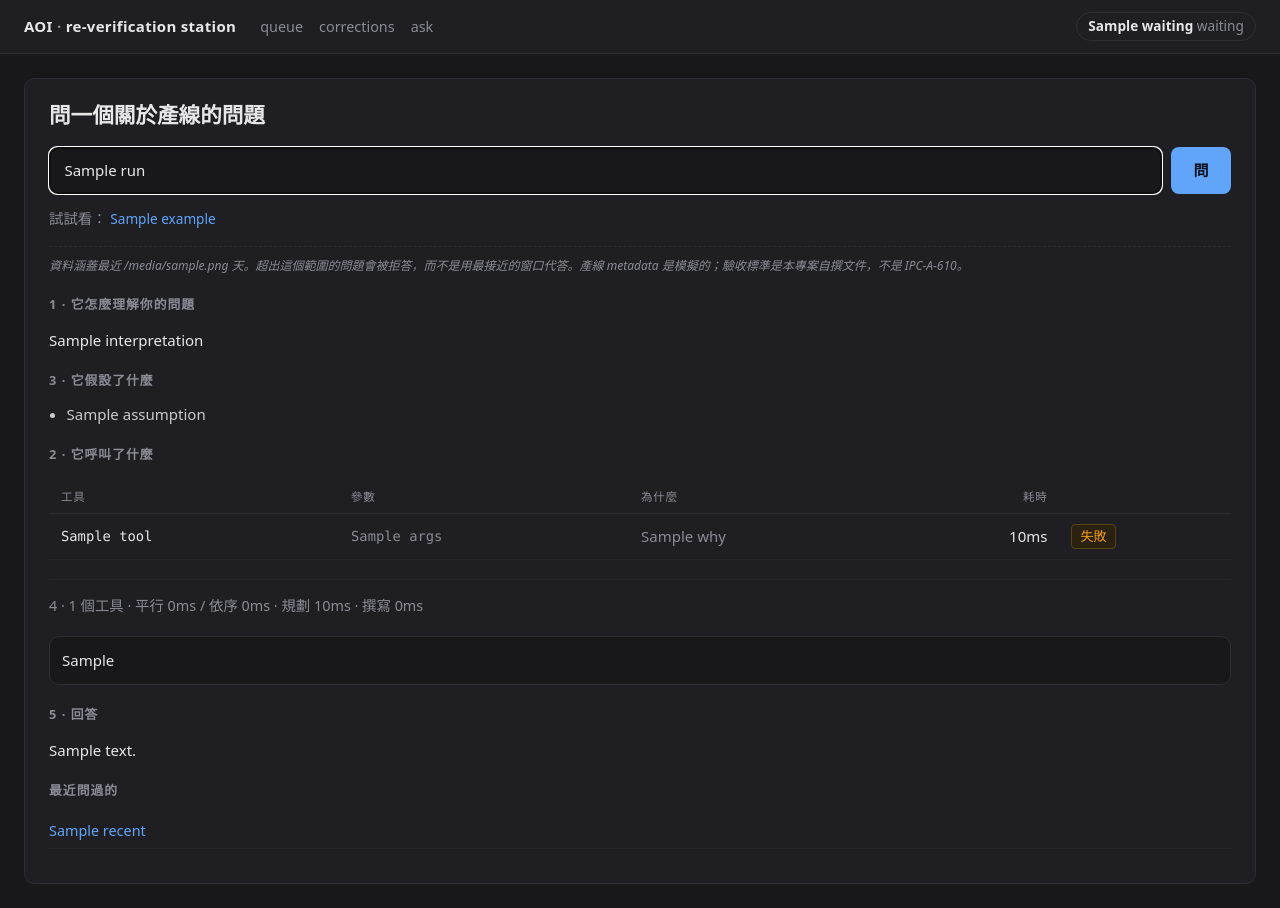
After one commit to lin891020/aoi-agent, a FastAPI app: template src/aoi_agent/station/templates/analysis.html in a window 1280 px wide. The commit adds this page. Run offline with FastAPI, Linux system fonts and the light colour scheme; the template is opened without the code that fills it: most values are stand-ins (such as "Sample title", 1, 10 or a date in 2020).

Commit message:
Add the ask page, with the plan shown beside the answer
Five blocks, numbered in the markup so a reviewer can see none was dropped:
how the question was read, what was called, what was assumed, what it cost, and
the prose. The middle two are there for trust rather than debugging -- a
supervisor can only judge 'open is up' if they can see it was measured against
the fleet average and not against last week.

The chart is inline SVG generated server-side. The station already works with
JavaScript off and vendors its one dependency so it survives a locked-down
shop-floor browser; a CDN charting library would break both for a picture of
six bars.

A test asserts that reopening a stored run never calls the model.

Co-Authored-By: Claude Opus 5 <noreply@anthropic.com>

```diff
--- a/src/aoi_agent/station/app.py
+++ b/src/aoi_agent/station/app.py
@@ -30,9 +30,14 @@ from fastapi.responses import HTMLResponse, RedirectResponse, Response
 from fastapi.staticfiles import StaticFiles
 from fastapi.templating import Jinja2Templates
 
+from aoi_agent.analysis import service as analysis_service
+from aoi_agent.analysis.graph import build_analysis_graph
+from aoi_agent.analysis.plan import store_domains
 from aoi_agent.graph.flow import DEFAULT_MODEL, build_graph
 from aoi_agent.llm.ollama import OllamaClient
 from aoi_agent.station import images, service
+from aoi_agent.station.chart_svg import render_svg
+from aoi_agent.store import analysis as analysis_store
 from aoi_agent.store import escalations
 from aoi_agent.store.boards import correction_summary, corrections, resolve_candidate
 
@@ -43,6 +48,7 @@ app.mount("/static", StaticFiles(directory=HERE / "static"), name="static")
 templates = Jinja2Templates(directory=HERE / "templates")
 
 _graph = None
+_analysis_graph = None
 
 
 def graph():
@@ -56,6 +62,20 @@ def graph():
     if _graph is None:
         _graph = build_graph(OllamaClient(os.getenv("AOI_AGENT_MODEL", DEFAULT_MODEL)))
     return _graph
+
+
+def analysis_graph():
+    """The analysis flow, built on first use for the same reason as ``graph()``.
+
+    A separate graph rather than a mode of the disposition one: it has no
+    checkpointer, because nothing here suspends and nobody is in the loop.
+    """
+    global _analysis_graph
+    if _analysis_graph is None:
+        _analysis_graph = build_analysis_graph(
+            OllamaClient(os.getenv("AOI_AGENT_MODEL", DEFAULT_MODEL))
+        )
+    return _analysis_graph
 
 
 def _reference(stem: str, index: int) -> str:
@@ -210,3 +230,76 @@ def corrections_page(request: Request):
             "waiting": len(escalations.pending()),
         },
     )
+
+
+
+#: Five, because they are the discoverability mechanism for someone who cannot
+#: write a query and has no other way to learn what is answerable. They are also
+#: the honest half of the dashboard argument in the spec: these are the common
+#: questions, and the free-form box is for the tail.
+EXAMPLE_QUESTIONS = [
+    "L2-M22 的 open 是不是不尋常？該停機嗎？",
+    "比較三條線的缺陷組成，並說明驗收規定",
+    "哪一台機器的缺陷率最高？",
+    "20085294 這片板子的脈絡是什麼？",
+    "short 的驗收標準是什麼？",
+]
+
+
+def _analysis_context(
+    request: Request, run: dict | None, errors: list[str] | None = None
+) -> dict:
+    """Everything ``analysis.html`` renders, for all three of its entrances.
+
+    ``errors`` is the live plan-validation list, which only a caller holding the
+    graph's state has: a stored run keeps the errors inside its answer, because
+    that is what the reader needs and normalising them would be a column nobody
+    queries. Passing them explicitly is how the streaming route hands them over
+    before the run is saved.
+
+    A chart is a whole specification or it is absent -- there is no empty spec
+    to render, so the guard is on the key being missing, not on a kind.
+    """
+    return {
+        "run": run,
+        "plan_errors": list(errors or (run or {}).get("plan_errors") or []),
+        "examples": EXAMPLE_QUESTIONS,
+        "recent": analysis_store.recent_runs(8),
+        "coverage_days": store_domains()["max_days"],
+        "chart_svg": render_svg(run["chart"]) if run and run.get("chart") else "",
+        "waiting": len(escalations.pending()),
+    }
+
+
+@app.get("/ask", response_class=HTMLResponse)
+def ask_page(request: Request):
+    return templates.TemplateResponse(
+        request, "analysis.html", _analysis_context(request, None)
+    )
+
+
+@app.post("/ask")
+def ask(question: str = Form(...), asked_by: str = Form("operator")):
+    """Run the question, then redirect to the run it produced.
+
+    Post-redirect-get, so a refresh re-reads a stored document rather than
+    asking a 20B model the same question again and possibly answering it
+    differently.
+    """
+    if not question.strip():
+        raise HTTPException(400, "a question is required")
+    run = analysis_service.answer_question(
+        analysis_graph(), question.strip(), asked_by.strip() or "operator"
+    )
+    return RedirectResponse(f"/ask/{run['id']}", status_code=303)
+
+
+@app.get("/ask/{run_id}", response_class=HTMLResponse)
+def ask_result(request: Request, run_id: int):
+    """A saved run, re-rendered from the store. Nothing here calls a model."""
+    run = analysis_store.get_run(run_id)
+    if run is None:
+        raise HTTPException(404, f"no analysis run {run_id}")
+    return templates.TemplateResponse(
+        request, "analysis.html", _analysis_context(request, run)
+    )
--- a/src/aoi_agent/station/static/style.css
+++ b/src/aoi_agent/station/static/style.css
@@ -193,3 +193,20 @@ table.mini tr.fleet td { color: var(--dim); border-bottom: none; }
 .chip.small { font-size: 0.72rem; padding: 0.05rem 0.4rem; }
 .dim.small { font-size: 0.72rem; }
 .meter i.hot { background: var(--warn); }
+
+/* ---- analysis ---- */
+
+.ask { display: flex; gap: 0.6rem; margin: 1rem 0 0.5rem; }
+.ask input { flex: 1; background: var(--bg); color: var(--ink);
+             border: 1px solid var(--line); border-radius: 8px;
+             padding: 0.7rem 0.9rem; font: inherit; }
+.ask button { background: var(--accent); color: #0b1220; border: 0;
+              border-radius: 8px; padding: 0.7rem 1.4rem; font: inherit;
+              font-weight: 600; cursor: pointer; }
+.example { display: inline-block; margin-right: 0.9rem; font-size: 0.85rem; }
+.answer-block { margin: 1.25rem 0; }
+.answer-block ul { margin: 0.3rem 0; padding-left: 1.1rem; color: #c9c9d0; }
+.chart { margin: 1.25rem 0; background: var(--bg); border: 1px solid var(--line);
+         border-radius: 10px; padding: 0.75rem; overflow-x: auto; }
+.recent { list-style: none; padding: 0; font-size: 0.9rem; }
+.recent li { padding: 0.35rem 0; border-bottom: 1px solid #26262c; }
--- /dev/null
+++ b/src/aoi_agent/station/templates/analysis.html
@@ -0,0 +1,101 @@
+{% extends "base.html" %}
+{% block title %}Ask &middot; production data{% endblock %}
+{% block content %}
+<section class="panel">
+  <h1>問一個關於產線的問題</h1>
+
+  <form class="ask" method="post" action="/ask">
+    <input type="text" name="question" autocomplete="off" autofocus
+           value="{{ run.question if run else '' }}"
+           placeholder="例如：L2-M22 的 open 是不是不尋常？">
+    <button type="submit">問</button>
+  </form>
+
+  {# The form posts and redirects, with no JavaScript involved. A live
+     progress panel belongs here, below the form and above the answer, and
+     must stay additive: with scripting off this page still answers. #}
+
+  <p class="sub">試試看：
+    {% for example in examples %}
+      <a class="example" href="#" onclick="document.querySelector('.ask input').value=this.textContent;return false">{{ example }}</a>
+    {% endfor %}
+  </p>
+  <p class="sim">資料涵蓋最近 {{ coverage_days }} 天。超出這個範圍的問題會被拒答，而不是用最接近的窗口代答。產線 metadata 是模擬的；驗收標準是本專案自撰文件，不是 IPC-A-610。</p>
+
+  {% if plan_errors %}
+    <div class="handover">
+      <span class="label">這個計畫沒有執行</span>
+      <ul>{% for e in plan_errors %}<li>{{ e }}</li>{% endfor %}</ul>
+    </div>
+  {% endif %}
+
+  {% if run %}
+    <div class="answer-block">
+      <h2>1 &middot; 它怎麼理解你的問題</h2>
+      <p>{{ run.plan.interpretation if run.plan else run.answer }}</p>
+    </div>
+
+    {% if run.plan and run.plan.assumptions %}
+    <div class="answer-block">
+      <h2>3 &middot; 它假設了什麼</h2>
+      <ul>{% for a in run.plan.assumptions %}<li>{{ a }}</li>{% endfor %}</ul>
+    </div>
+    {% endif %}
+
+    {% if run.results %}
+    <div class="answer-block">
+      <h2>2 &middot; 它呼叫了什麼</h2>
+      <table class="queue">
+        <thead><tr><th>工具</th><th>參數</th><th>為什麼</th><th class="num">耗時</th><th></th></tr></thead>
+        <tbody>
+        {% for r in run.results %}
+          <tr>
+            <td class="mono">{{ r.tool }}</td>
+            <td class="mono dim">{{ r.args }}</td>
+            <td class="dim">{{ (run.plan.calls[loop.index0].why) if run.plan and run.plan.calls|length > loop.index0 else '' }}</td>
+            <td class="num">{{ '%.0f'|format(r.elapsed_ms) }}ms</td>
+            <td>
+              {% if not r.ok %}<span class="chip warn">失敗</span>
+              {% elif r.data and r.data.error %}<span class="chip warn">查無資料</span>
+              {% else %}<span class="chip done">ok</span>{% endif %}
+            </td>
+          </tr>
+          {# A tool that answers with {"error": ...} returned, so the call is
+             ok; it just has nothing to say. Shown as neither a success nor a
+             crash, because it is neither. #}
+          {% if not r.ok %}<tr><td colspan="5" class="dim">{{ r.error }}</td></tr>
+          {% elif r.data and r.data.error %}<tr><td colspan="5" class="dim">工具回報：{{ r.data.error }}</td></tr>{% endif %}
+        {% endfor %}
+        </tbody>
+      </table>
+      <p class="sub dim">4 &middot;
+        {{ run.results|length }} 個工具 &middot;
+        平行 {{ '%.0f'|format(run.timings.tools_wall or 0) }}ms /
+        依序 {{ '%.0f'|format(run.timings.tools_sequential or 0) }}ms &middot;
+        規劃 {{ '%.0f'|format(run.timings.plan or 0) }}ms &middot;
+        撰寫 {{ '%.0f'|format(run.timings.synthesise or 0) }}ms
+      </p>
+    </div>
+    {% endif %}
+
+    {% if chart_svg %}
+    <figure class="chart">{{ chart_svg|safe }}</figure>
+    {% endif %}
+
+    <div class="answer-block">
+      <h2>5 &middot; 回答</h2>
+      <p>{{ run.answer }}</p>
+    </div>
+  {% endif %}
+
+  {% if recent %}
+    <h2>最近問過的</h2>
+    <ul class="recent">
+      {% for r in recent %}
+        <li><a href="/ask/{{ r.id }}">{{ r.question }}</a>
+            {% if r.refused %}<span class="chip">拒答</span>{% endif %}</li>
+      {% endfor %}
+    </ul>
+  {% endif %}
+</section>
+{% endblock %}
--- a/src/aoi_agent/station/templates/base.html
+++ b/src/aoi_agent/station/templates/base.html
@@ -13,6 +13,7 @@
     <nav>
       <a href="/">queue</a>
       <a href="/corrections">corrections</a>
+      <a href="/ask">ask</a>
     </nav>
     <span class="grow"></span>
     <span class="badge">
```
Also changed, not shown: src/aoi_agent/station/chart_svg.py (added, +84 -0 lines), tests/test_analysis_page.py (added, +163 -0 lines).
